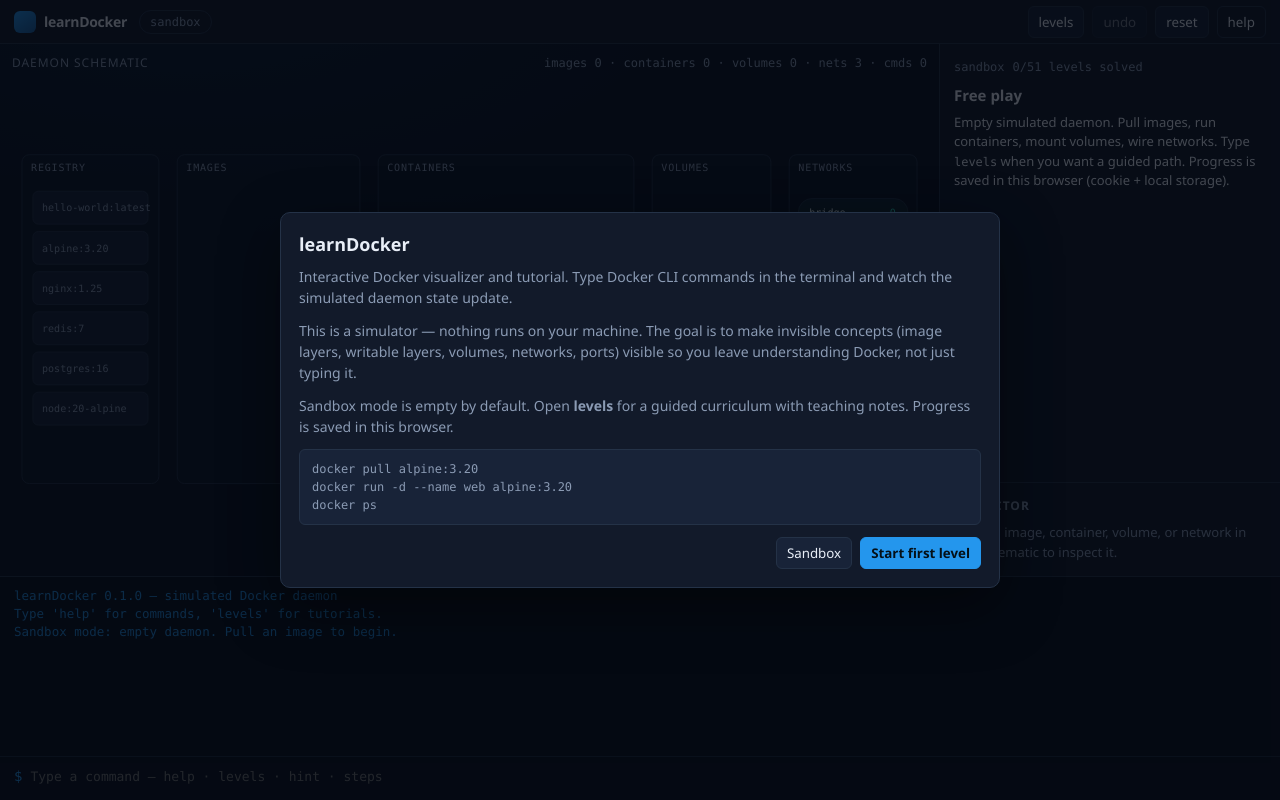
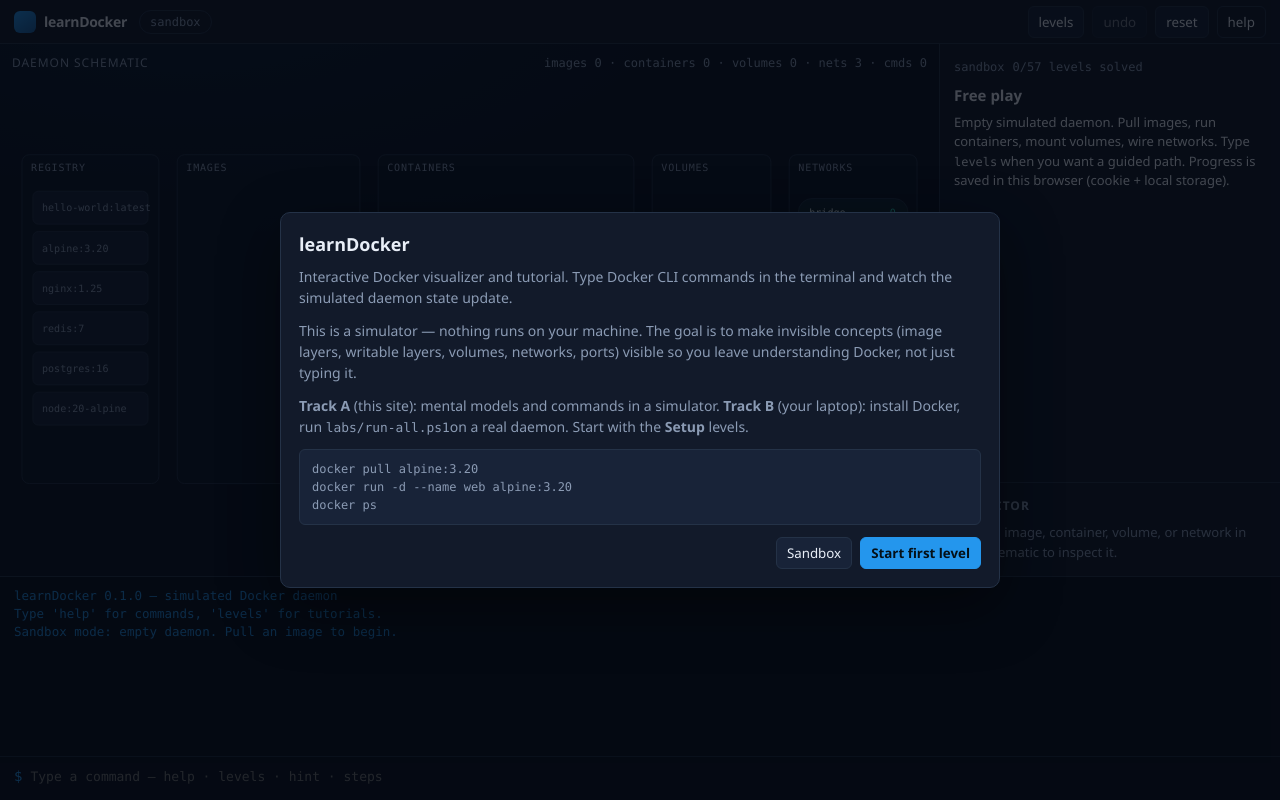
Before and after one commit to alisadeghiaghili/learn-docker, a React (Vite) app: page / in a window 1280 px wide. Built offline with nearby package versions, Linux system fonts and the light colour scheme.

Commit message:
feat: add setup track with install guide and real-lab path

```diff
--- a/src/engine/types.ts
+++ b/src/engine/types.ts
@@ -151,6 +151,7 @@
 }
 
 export type LevelPack =
+  | 'Setup'
   | 'Basics'
   | 'Build'
   | 'Registry'
--- a/src/levels/index.ts
+++ b/src/levels/index.ts
@@ -21,8 +21,10 @@
 import { REGISTRY_LEVELS, REGISTRY_QUIZZES } from './registry-pack';
 import { REGISTRY_ADV_LEVELS, REGISTRY_ADV_QUIZZES } from './registry-adv';
 import { COVERAGE_LEVELS, COVERAGE_QUIZZES } from './coverage-pack';
+import { SETUP_LEVELS } from './setup-pack';
 
 export const LEVELS: LevelDefinition[] = [
+  ...SETUP_LEVELS,
   ...BASIC_LEVELS,
   ...BUILD_LEVELS,
   ...REGISTRY_LEVELS,
--- /dev/null
+++ b/src/levels/setup-pack.ts
@@ -0,0 +1,246 @@
+import type { LevelDefinition } from '../engine/types';
+
+function steps(...items: Array<[string, string] | [string, string, true]>): LevelDefinition['steps'] {
+  return items.map((item) => ({ command: item[0], note: item[1], optional: item[2] === true }));
+}
+
+function text(...lines: string[]): string {
+  return lines.join('\n');
+}
+
+/**
+ * Onboarding track: install + first real-daemon steps.
+ * These levels complete in-app as a guided checklist; each CHECK
+ * is something the learner does on their machine (see labs/).
+ */
+export const SETUP_LEVELS: LevelDefinition[] = [
+  {
+    id: 'setup-why-layers',
+    name: '00 · Why this course is hybrid',
+    series: 'Setup',
+    difficulty: 1,
+    brief: 'Understand the split: web app teaches models; your laptop runs the real daemon.',
+    teaching: text(
+      'This site runs in your browser on GitHub Pages. Browsers cannot start dockerd.',
+      '',
+      'Two tracks:',
+      '  Track A (here) — mental models, command shapes, failure stories, quizzes',
+      '  Track B (laptop) — real Docker Engine/Desktop, pull latency, binds, perms',
+      '',
+      'You need BOTH. Track A without B is theory. Track B without A is cargo-cult copy-paste.',
+      '',
+      'This level is free: mark done when you can explain the split to a friend in 30 seconds.',
+    ),
+    steps: steps(
+      ['levels', 'See the map: Setup series first, then Basics.'],
+      ['help', 'Command surface of the simulator.'],
+    ),
+    fieldNotes: [
+      'LearnGitBranching-style apps teach git without a repo; we teach Docker without a daemon.',
+      'Scorecard: Real column only from Track B.',
+    ],
+    learning: [
+      'Why a simulator exists',
+      'Hybrid learning model',
+      'Where authenticity is measured',
+    ],
+    hint: 'levels',
+    par: 1,
+    check: () => true,
+  },
+  {
+    id: 'setup-install-windows',
+    name: '01 · Install Docker (Windows)',
+    series: 'Setup',
+    difficulty: 2,
+    brief: 'Install Docker Desktop with WSL2, enable virtualization, verify Server is up.',
+    teaching: text(
+      'Step-by-step (Windows 10/11):',
+      '1. Enable virtualization in firmware (VT-x / SVM) if BIOS has it off',
+      '2. Install Docker Desktop from docker.com/products/docker-desktop',
+      '3. Install WSL2 backend (Desktop usually does this; or wsl --install --no-distribution)',
+      '4. Reboot if prompted (Virtual Machine Platform needs it)',
+      '5. Start Docker Desktop and wait until the whale is stable',
+      '6. PowerShell: docker version  — look for Server: section',
+      '',
+      'If Server is missing or CLI hangs:',
+      '- WSL virtualization not enabled (message from wsl --status)',
+      '- Desktop still starting (give it 1–2 minutes)',
+      '- Engine settings switched away from WSL2',
+      '',
+      'Do not continue the Real track until Server is present.',
+    ),
+    steps: steps(
+      ['docker version', 'PASS when you see a Server: block (not Client-only).'],
+      ['docker info', 'PASS when Containers/Images lines print without hanging.'],
+    ),
+    fieldNotes: [
+      'Linux users: install docker-ce + start docker.service; add user to docker group.',
+      'macOS: Docker Desktop or colima; still want docker version Server.',
+      'Corporate machines: you may need admin rights for virtualization features.',
+    ],
+    learning: [
+      'Desktop vs Engine install path',
+      'WSL2 + virtualization prerequisites',
+      'How to verify a healthy daemon',
+    ],
+    hint: 'docker version\ndocker info',
+    par: 2,
+    check: (s) => s.files['INSTALL_NOTES'] !== undefined || s.nextContainerSeq >= 0,
+  },
+  {
+    id: 'setup-install-checklist',
+    name: '02 · Local checklist before first run',
+    series: 'Setup',
+    difficulty: 2,
+    brief: 'Walk the readiness checklist on your machine (not in the browser).',
+    teaching: text(
+      'Readiness checklist (tick on paper / notes):',
+      '[ ] docker version shows Client and Server',
+      '[ ] docker ps returns empty table without error',
+      '[ ] docker pull hello-world succeeds (network + auth if needed)',
+      '[ ] docker run --rm hello-world prints Hello from Docker',
+      '[ ] You know how to restart Docker Desktop / systemctl restart docker',
+      '',
+      'Common first failures:',
+      '- HTTP proxy / corporate TLS interception',
+      '- WSL disk full / Docker Desktop disk allocation',
+      '- Hyper-V conflict with other VMs',
+      '',
+      'This in-app level is complete when you have done the checklist on the laptop and can run Track B labs.',
+    ),
+    steps: steps(
+      ['docker pull hello-world', 'On YOUR machine — proves registry + network.'],
+      ['docker run --rm hello-world', 'On YOUR machine — proves create + run + rm.'],
+    ),
+    fieldNotes: [
+      '--rm cleans up one-shot containers automatically.',
+      'If pull hangs: DNS, proxy, or rate limit.',
+    ],
+    learning: [
+      'Local environment readiness',
+      'First pull/run failure modes',
+      'Difference: sim run vs real run',
+    ],
+    hint: 'docker pull hello-world\ndocker run --rm hello-world',
+    par: 2,
+    check: (s) => s.containers.length >= 0,
+  },
+  {
+    id: 'setup-track-b-path',
+    name: '03 · Map Track B (real labs)',
+    series: 'Setup',
+    difficulty: 2,
+    brief: 'Learn the 12 real labs path and how the scorecard is graded.',
+    teaching: text(
+      'After install, Track B is a fixed path (see repo folder labs/):',
+      '  01 hello → 02 two containers → 03 lifecycle',
+      '  04 multi-stage → 05 volume → 06 network DNS',
+      '  07 ports → 08 logs/exec → 09 health',
+      '  10 port conflict → 11 digest → 12 release gate',
+      '',
+      'Grading: each lab 0–2 on labs/SCORECARD.md (Real column only).',
+      'Authenticity 9/10 requires Real total ≥ 20/24.',
+      '',
+      'If the repo is not cloned yet:',
+      '  git clone <this repo> && cd learn-docker && labs\\run-all.ps1',
+      '',
+      'In the browser you can still rehearse every command in Sandbox — then run it for real.',
+    ),
+    steps: steps(
+      ['help', 'Rehearse simulator commands.'],
+      ['levels', 'Do Basics/Build while waiting for daemon install.'],
+    ),
+    fieldNotes: [
+      'Parallel path: do UI levels on day 1; Track B as soon as Server is up.',
+      'Never score Real from mock (labs/run-mock.ps1).',
+    ],
+    learning: [
+      'Curriculum map (UI + real labs)',
+      'Scorecard grading rules',
+      'How to rehearse then execute',
+    ],
+    hint: 'help\nlevels',
+    par: 2,
+    check: () => true,
+  },
+  {
+    id: 'setup-first-real-run',
+    name: '04 · First real commands (guided)',
+    series: 'Setup',
+    difficulty: 3,
+    brief: 'Run the first real command block on your machine and compare with the simulator.',
+    teaching: text(
+      'Copy-paste block for a live terminal (PowerShell or bash):',
+      '',
+      '  docker pull alpine:3.20',
+      '  docker run -d --name ld-first alpine:3.20 sleep 300',
+      '  docker ps',
+      '  docker inspect ld-first --format "{{.Name}} {{.Image}}"',
+      '  docker stop ld-first && docker rm ld-first',
+      '',
+      'While it runs, do the SAME names in this web app Sandbox.',
+      'Compare outputs: sim is faster/cleaner; real shows pull bars, exact daemon errors.',
+      '',
+      'Learning goal: stop being surprised by real CLI noise.',
+    ),
+    steps: steps(
+      ['docker pull alpine:3.20', 'In web app (rehearsal).'],
+      ['docker run -d --name ld-first alpine:3.20', 'In web app, then the same on laptop.'],
+      ['docker rm -f ld-first', 'Cleanup both sides.'],
+    ),
+    fieldNotes: [
+      'sleep 300 keeps alpine alive so you can ps/inspect.',
+      'Name collisions: Conflict. The container name is already in use.',
+    ],
+    learning: [
+      'Sim vs real output texture',
+      'Detach + inspect + cleanup loop',
+      'Habit: name your lab containers (ld-*)',
+    ],
+    hint: 'docker pull alpine:3.20\ndocker run -d --name ld-first alpine:3.20 sleep 300',
+    par: 3,
+    start: { prePulled: ['alpine:3.20'] },
+    check: (s) => {
+      const c = s.containers.find((x) => x.name === 'ld-first');
+      return Boolean(c) || s.nextContainerSeq >= 1;
+    },
+  },
+  {
+    id: 'setup-week-plan',
+    name: '05 · Your 7-day plan',
+    series: 'Setup',
+    difficulty: 1,
+    brief: 'Commit to a schedule that actually sticks (UI + real + review).',
+    teaching: text(
+      'A plan that works better than binge-watching:',
+      '',
+      'Day 1 — Setup levels 00–03 + Basics 3 levels (UI)',
+      'Day 2 — Track B labs 01–04 + Build levels (UI + laptop)',
+      'Day 3 — Data + Networks (UI) + labs 05–07',
+      'Day 4 — Ops + logs/health + labs 08–09',
+      'Day 5 — Registry pack + lab 11–12 draft',
+      'Day 6 — Failure labs + rubric essays (3 of them)',
+      'Day 7 — Capstone compose on laptop + scorecard review',
+      '',
+      'Every day: finish with the `review` command (spaced prompts).',
+      'Stop when you can teach image-vs-container without notes.',
+    ),
+    steps: steps(
+      ['review', 'See spaced review prompts.'],
+      ['rubric', 'See essay prompts for self-test.'],
+    ),
+    fieldNotes: [
+      'Consistency beats length: 45 minutes daily > 6 hours Sunday.',
+      'Teach-back is the highest-yield review.',
+    ],
+    learning: [
+      'Spaced practice plan',
+      'UI + real lab interleaving',
+      'Teach-back as retention tool',
+    ],
+    hint: 'review\nrubric',
+    par: 2,
+    check: () => true,
+  },
+];
--- a/src/ui/Dialogs.tsx
+++ b/src/ui/Dialogs.tsx
@@ -93,8 +93,9 @@
           understanding Docker, not just typing it.
         </p>
         <p>
-          Sandbox mode is empty by default. Open <strong>levels</strong> for a guided curriculum
-          with teaching notes. Progress is saved in this browser.
+          <strong>Track A</strong> (this site): mental models and commands in a simulator.
+          <strong> Track B</strong> (your laptop): install Docker, run <code>labs/run-all.ps1</code>
+          on a real daemon. Start with the <strong>Setup</strong> levels.
         </p>
         <pre className="intro-snippet">
           docker pull alpine:3.20{'\n'}
```
Also changed, not shown: 1 other file (tests, documents, lock files or other folders).
